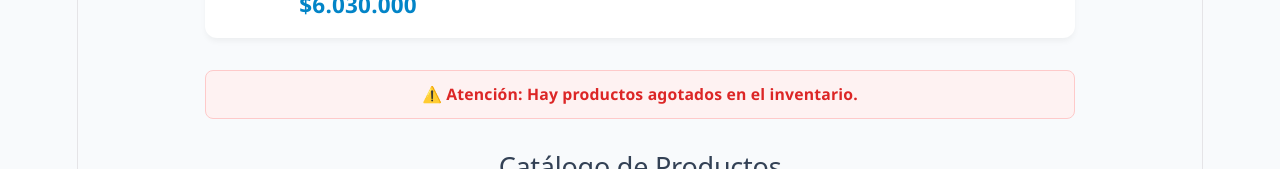
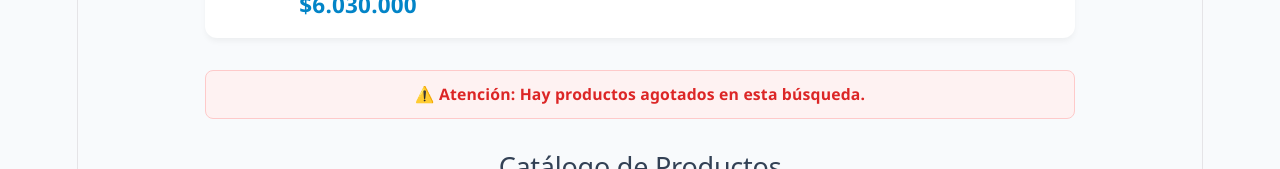
Before and after one commit to JunssAriza/React-Trabajo-2, a React (Vite) app in the folder tienda-react/: page / in a window 1280 px wide. Shown: the part 236-405 px from the top of the page. Built offline with nearby package versions, Linux system fonts and the light colour scheme.

Commit message:
cambios en el contador de productos

```diff
--- a/tienda-react/src/App.jsx
+++ b/tienda-react/src/App.jsx
@@ -4,7 +4,6 @@ import { productos } from "./data/productos";
 import "./App.css";
 
 function App() {
-
   // Estado del buscador
   const [busqueda, setBusqueda] = useState("");
 
@@ -14,45 +13,36 @@ function App() {
   // Estado para mostrar solamente disponibles
   const [soloDisponibles, setSoloDisponibles] = useState(false);
 
-  // Productos disponibles del inventario
-  const disponibles = productos.filter(
+  // 1. PRIMERO FILTRAMOS LOS PRODUCTOS
+  const productosFiltrados = productos.filter(producto => {
+    const coincideNombre = producto.nombre
+      .toLowerCase()
+      .includes(busqueda.toLowerCase());
+
+    const coincideCategoria =
+      categoria === "Todas" || producto.categoria === categoria;
+
+    const coincideStock = !soloDisponibles || producto.stock > 0;
+
+    return coincideNombre && coincideCategoria && coincideStock;
+  });
+
+  // 2. AHORA CALCULAMOS EL RESUMEN BASÁNDONOS EN LOS PRODUCTOS FILTRADOS
+  // Productos disponibles del inventario filtrado
+  const disponibles = productosFiltrados.filter(
     producto => producto.stock > 0
   );
 
-  // Productos agotados
-  const productosAgotados = productos.filter(
+  // Productos agotados del inventario filtrado
+  const productosAgotados = productosFiltrados.filter(
     producto => producto.stock === 0
   );
 
-  // Valor total del inventario
-  const valorInventario = productos.reduce(
-    (total, producto) =>
-      total + producto.precio * producto.stock,
+  // Valor total del inventario filtrado
+  const valorInventario = productosFiltrados.reduce(
+    (total, producto) => total + producto.precio * producto.stock,
     0
   );
-
-  // Filtros
-  const productosFiltrados = productos.filter(producto => {
-
-    const coincideNombre =
-      producto.nombre
-        .toLowerCase()
-        .includes(busqueda.toLowerCase());
-
-    const coincideCategoria =
-      categoria === "Todas" ||
-      producto.categoria === categoria;
-
-    const coincideStock =
-      !soloDisponibles ||
-      producto.stock > 0;
-
-    return (
-      coincideNombre &&
-      coincideCategoria &&
-      coincideStock
-    );
-  });
 
   // Limpiar todos los filtros
   const limpiarFiltros = () => {
@@ -63,58 +53,37 @@ function App() {
 
   return (
     <main className="contenedor">
-
       <h1>🛒 Tienda Tecnológica</h1>
 
-      {/* RESUMEN DEL INVENTARIO */}
+      {/* RESUMEN DEL INVENTARIO (Ahora dinámico) */}
       <div className="resumen-panel">
-
         <div className="resumen-item">
-          <span className="resumen-label">
-            Total Productos
-          </span>
-
-          <span className="resumen-valor">
-            {productos.length}
-          </span>
+          <span className="resumen-label">Total Productos</span>
+          <span className="resumen-valor">{productosFiltrados.length}</span>
         </div>
 
         <div className="resumen-item">
-          <span className="resumen-label">
-            Disponibles
-          </span>
-
-          <span className="resumen-valor">
-            {disponibles.length}
-          </span>
+          <span className="resumen-label">Disponibles</span>
+          <span className="resumen-valor">{disponibles.length}</span>
         </div>
 
         <div className="resumen-item">
-          <span className="resumen-label">
-            Agotados
-          </span>
-
-          <span className="resumen-valor">
-            {productosAgotados.length}
-          </span>
+          <span className="resumen-label">Agotados</span>
+          <span className="resumen-valor">{productosAgotados.length}</span>
         </div>
 
         <div className="resumen-item">
-          <span className="resumen-label">
-            Valor del Inventario
-          </span>
-
+          <span className="resumen-label">Valor del Inventario</span>
           <span className="resumen-valor">
             ${valorInventario.toLocaleString("es-CO")}
           </span>
         </div>
-
       </div>
 
       {/* AVISO DE AGOTADOS */}
       {productosAgotados.length > 0 && (
         <div className="alerta-agotados">
-          ⚠️ Atención: Hay productos agotados en el inventario.
+          ⚠️ Atención: Hay productos agotados en esta búsqueda.
         </div>
       )}
 
@@ -133,89 +102,43 @@ function App() {
       {/* FILTRO POR CATEGORÍA */}
       <select
         value={categoria}
-        onChange={(evento) =>
-          setCategoria(evento.target.value)
-        }
+        onChange={(evento) => setCategoria(evento.target.value)}
       >
-        <option value="Todas">
-          Todas
-        </option>
-
-        <option value="Periféricos">
-          Periféricos
-        </option>
-
-        <option value="Pantallas">
-          Pantallas
-        </option>
-
-        <option value="Audio">
-          Audio
-        </option>
-
-        <option value="Mobiliario">
-          Mobiliario
-        </option>
-
-        <option value="Video">
-          Video
-        </option>
-
+        <option value="Todas">Todas</option>
+        <option value="Periféricos">Periféricos</option>
+        <option value="Pantallas">Pantallas</option>
+        <option value="Audio">Audio</option>
+        <option value="Mobiliario">Mobiliario</option>
+        <option value="Video">Video</option>
       </select>
 
       {/* SOLO DISPONIBLES */}
       <label>
-
         <input
           type="checkbox"
           checked={soloDisponibles}
-          onChange={(evento) =>
-            setSoloDisponibles(
-              evento.target.checked
-            )
-          }
+          onChange={(evento) => setSoloDisponibles(evento.target.checked)}
         />
-
         Mostrar únicamente disponibles
-
       </label>
 
       {/* BOTÓN LIMPIAR */}
-      <button onClick={limpiarFiltros}>
-        Limpiar filtros
-      </button>
+      <button onClick={limpiarFiltros}>Limpiar filtros</button>
 
-      {/* CONTADOR */}
-      <p>
-        Productos encontrados:{" "}
-        {productosFiltrados.length}
-      </p>
+      {/* CONTADOR TEXTUAL */}
+      <p>Productos encontrados: {productosFiltrados.length}</p>
 
       {/* MENSAJE SI NO HAY RESULTADOS */}
-      {
-        productosFiltrados.length === 0
-          ? (
-            <p>
-              No se encontraron productos.
-            </p>
-          )
-          : null
-      }
+      {productosFiltrados.length === 0 ? (
+        <p>No se encontraron productos.</p>
+      ) : null}
 
       {/* CATÁLOGO FILTRADO */}
       <section className="productos">
-
         {productosFiltrados.map(producto => (
-
-          <ProductoCard
-            key={producto.id}
-            producto={producto}
-          />
-
+          <ProductoCard key={producto.id} producto={producto} />
         ))}
-
       </section>
-
     </main>
   );
 }
```
